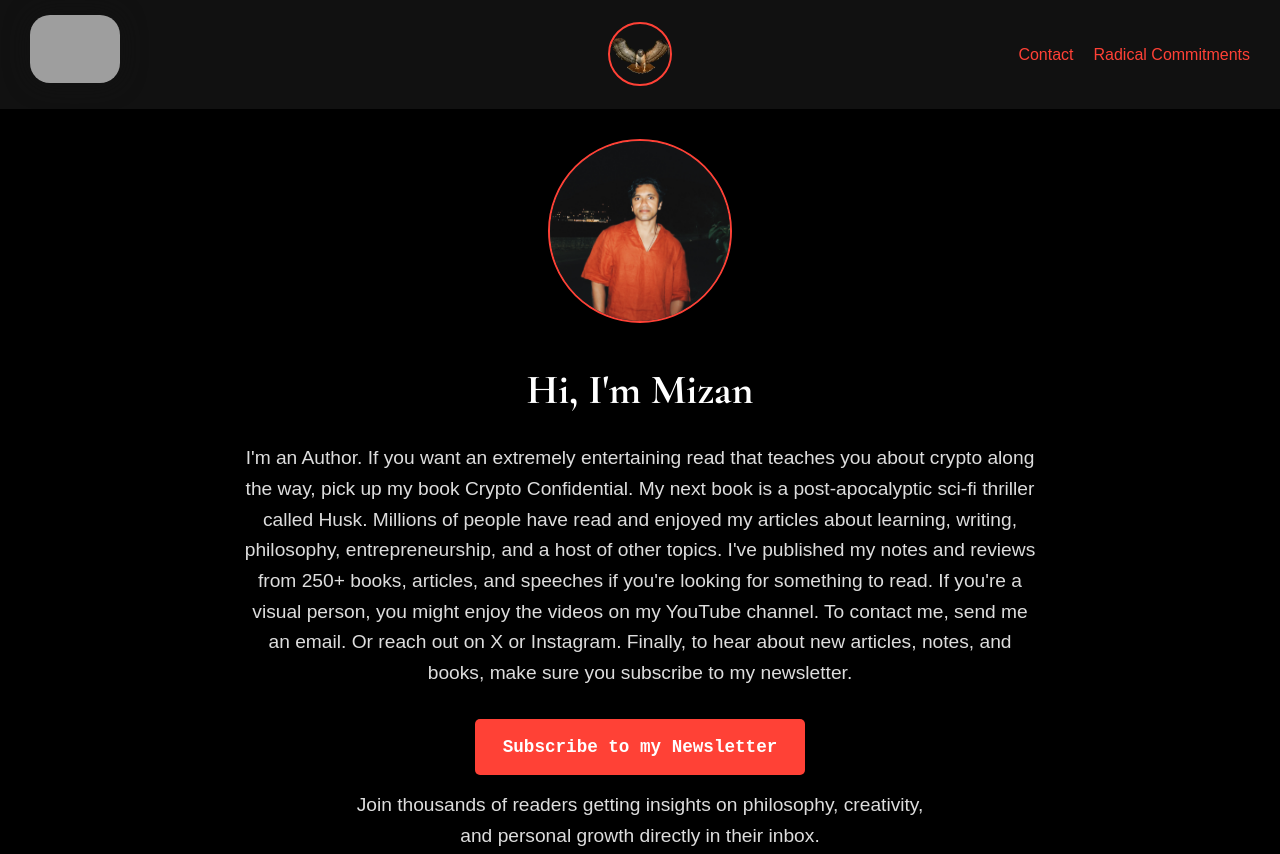
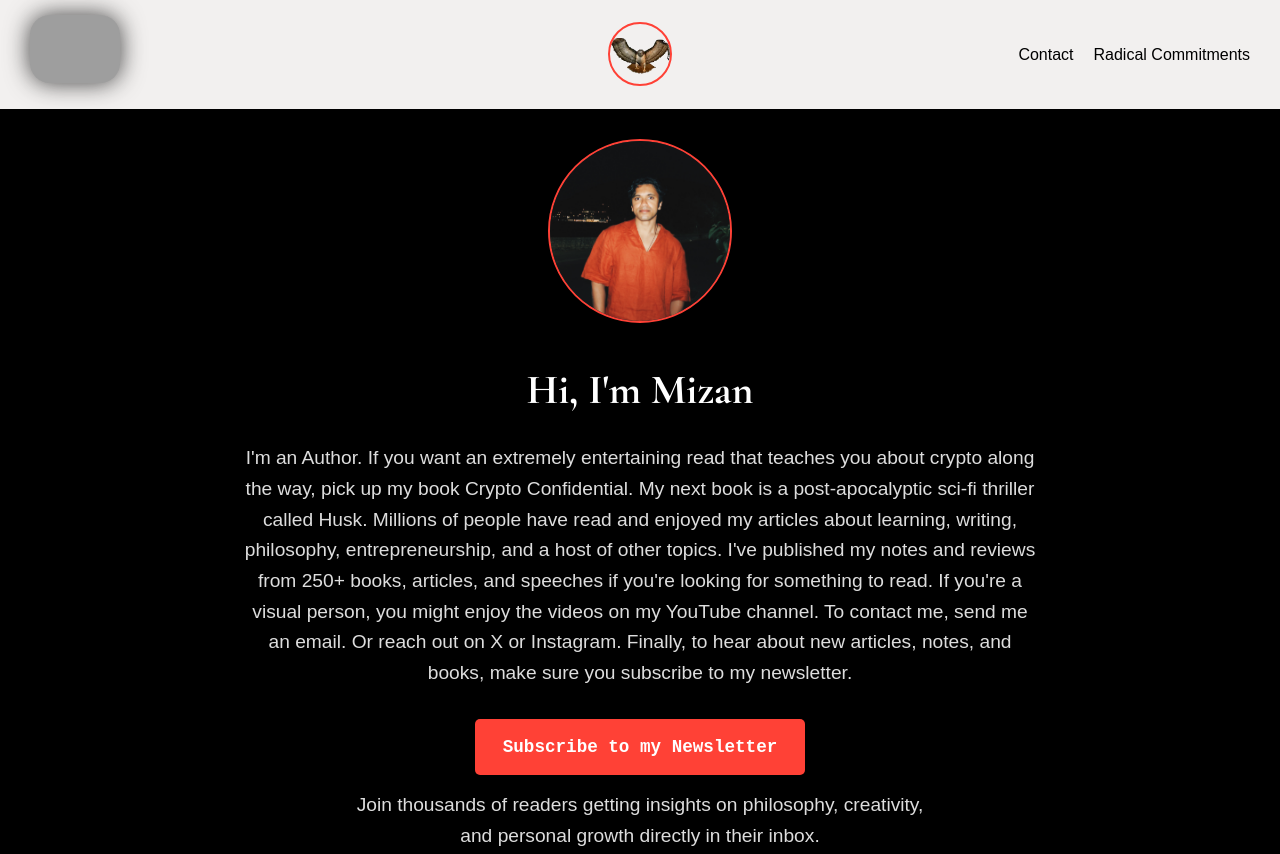
Before and after one commit to zan-h/mizanblack21.04, a plain HTML site: page index.html in a window 1280 px wide. Shown: the top 854 px of the page. Drawn offline with nearby package versions, Linux system fonts and the light colour scheme; grey boxes are pictures that could not be loaded; a script that the page names is missing.

Commit message:
header edits

```diff
--- a/style.css
+++ b/style.css
@@ -36,7 +36,7 @@ section {
 
 /* Header & Footer */
 .main-header, .main-footer {
-    background-color: #111111; /* Slightly lighter black for contrast */
+    background-color: #F2F0EF; /* Changed to off-white */
     padding: 15px 30px;
     display: flex;
     justify-content: space-between;
@@ -48,7 +48,7 @@ section {
 .logo {
     font-size: 1.5em;
     font-weight: bold;
-    color: #FFFFFF;
+    color: #000000; /* Changed from #FFFFFF to black for better visibility */
 }
 
 .header-image {
@@ -77,6 +77,10 @@ section {
 
 .main-header nav ul li, .main-footer nav ul li {
     margin-left: 20px;
+}
+
+.main-header nav ul li a {
+    color: #000000; /* Changed link color in header for better visibility on white background */
 }
 
 .main-footer {
```
